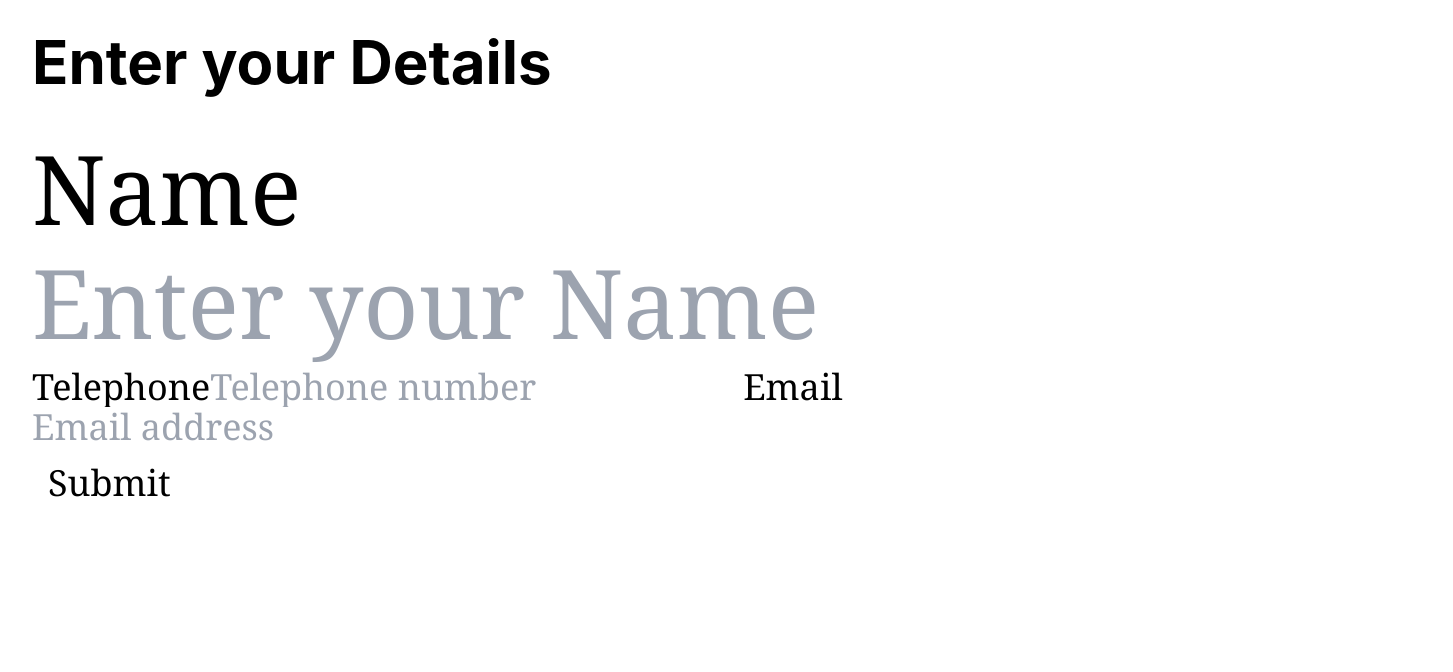
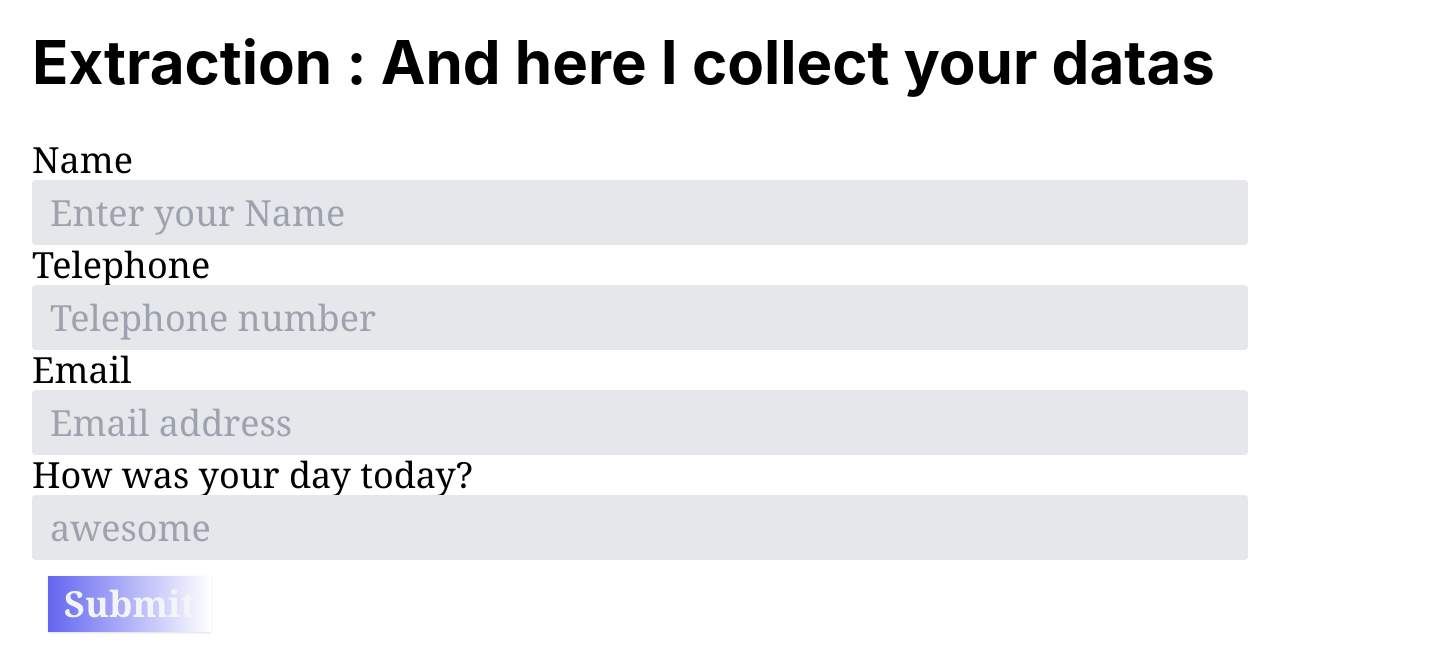
Before and after one commit to Devkant21/Details-extraction, a React (Create React App) app: page / in a window 1280 px wide. Shown: the top 672 px of the page, 1453 px wide, since content can reach past the window. Built offline with nearby package versions, Linux system fonts and the light colour scheme.

Commit message:
fix: data extraction

```diff
--- a/src/components/Details.js
+++ b/src/components/Details.js
@@ -5,6 +5,7 @@ const Details = () => {
     name: "",
     telephone: "",
     email: "",
+    day: "",
   });
 
   let name, value;
@@ -18,12 +19,15 @@ const Details = () => {
     const postData = async(e) => {
       e.preventDefault();
 
+
         const {
           name,
           telephone,
           email,
+          day,
         } = user;
 
+        if (name && telephone && email && day) {
           const res = await fetch("https://details-extraction-default-rtdb.firebaseio.com/userData.json", {
         method: "POST",
         headers: {
@@ -33,26 +37,32 @@ const Details = () => {
           name,
           telephone,
           email,
+          day,
         }),
       }
-    );
-
-    if (res) {
+    ); if (res) {
       setUser({
         name: "",
         telephone : "",
         email : "",
+        day : "",
       });
+      alert("Data stored successfully ");
+    }
+        }
+          else {
+            alert("Please fill all the datas");
           }
   };
   return (
     <React.Fragment>
         <div className='text-6xl font-bold p-4 mx-4 mt-4'>
-            Enter your Details
+            Extraction : And here I collect your datas
             <div className='text-3xl mt-6 pt-6 font-serif'>
               <form className='text-4xl font-light' method="POST">
-                <span className='text-8xl justify-between'>Name
-                  <input
+                <span className='text-4xl justify-between border-spacing-4'>Name
+
+                  <input className='bg-gray-200 appearance-none border-2 border-gray-200 rounded w-full py-2 px-4 text-gray-700 leading-tight focus:outline-none focus:bg-white focus:border-purple-500" id="inline-full-name" type="text" value="Jane Doe'
                     type="text"
                     name="name"
                     placeholder="Enter your Name"
@@ -63,8 +73,8 @@ const Details = () => {
                   />
                 </span>
 
-                <span className="text-4xl">Telephone
-                <input
+                <span className="text-4xl mt-10">Telephone
+                  <input className='bg-gray-200 appearance-none border-2 border-gray-200 rounded w-full py-2 px-4 text-gray-700 leading-tight focus:outline-none focus:bg-white focus:border-purple-500" id="inline-full-name" type="text" value="00000 00000'
                     type="text"
                     name="telephone"
                     placeholder="Telephone number"
@@ -74,25 +84,35 @@ const Details = () => {
                     required
                   />
                 </span>
-                <span className="text-4xl">Email
-                <input
+
+                <span className="text-4xl mt-4">Email
+                  <input className='bg-gray-200 appearance-none border-2 border-gray-200 rounded w-full py-2 px-4 text-gray-700 leading-tight focus:outline-none focus:bg-white focus:border-purple-500" id="inline-full-name" type="text" value="Jane Doe"'
                     type="text"
-                   email="email"
+                    name="email"
                     placeholder="Email address"
                     value={user.email}
                     onChange={getUserData}
                     autocomplete="off"
                     required
                   />
-
+                </span>
+                <span className="text-4xl mt-4">How was your day today?
+                  <input className='bg-gray-200 appearance-none border-2 border-gray-200 rounded w-full py-2 px-4 text-gray-700 leading-tight focus:outline-none focus:bg-white focus:border-purple-500" id="inline-full-name" type="text" value="Jane Doe"'
+                    type="text"
+                    name="day"
+                    placeholder="awesome"
+                    value={user.day}
+                    onChange={getUserData}
+                    autocomplete="off"
+                    required
+                  />
                 </span>
                 <div className='p-4 rounded-md bg-blend-color outline-teal-900 hover
                 blue'>
-                  <button onClick={postData}>
+                  <button className='shadow bg-gradient-to-r from-indigo-500 hover:bg-purple-400 focus:shadow-outline focus:outline-none text-gray-100 font-bold py-2 px-4 rounded" type="button"' onClick={postData}>
                     <span>
                       Submit
                     </span>
-
                   </button>
                 </div>
               </form>
--- a/src/index.js
+++ b/src/index.js
@@ -2,7 +2,6 @@ import React from 'react';
 import ReactDOM from 'react-dom/client';
 import './index.css';
 import App from './App';
-import reportWebVitals from './reportWebVitals';
 
 const root = ReactDOM.createRoot(document.getElementById('root'));
 root.render(
@@ -10,8 +9,3 @@ root.render(
     <App />
   </React.StrictMode>
 );
-
-// If you want to start measuring performance in your app, pass a function
-// to log results (for example: reportWebVitals(console.log))
-// or send to an analytics endpoint. Learn more: https://bit.ly/CRA-vitals
-reportWebVitals();
--- a/src/reportWebVitals.js
+++ /dev/null
@@ -1,13 +0,0 @@
-const reportWebVitals = onPerfEntry => {
-  if (onPerfEntry && onPerfEntry instanceof Function) {
-    import('web-vitals').then(({ getCLS, getFID, getFCP, getLCP, getTTFB }) => {
-      getCLS(onPerfEntry);
-      getFID(onPerfEntry);
-      getFCP(onPerfEntry);
-      getLCP(onPerfEntry);
-      getTTFB(onPerfEntry);
-    });
-  }
-};
-
-export default reportWebVitals;
```
Also changed, not shown: src/setupTests.js (deleted, +0 -5 lines), 1 other file (tests, documents, lock files or other folders). Lines whose indentation alone changed are shown as unchanged.
